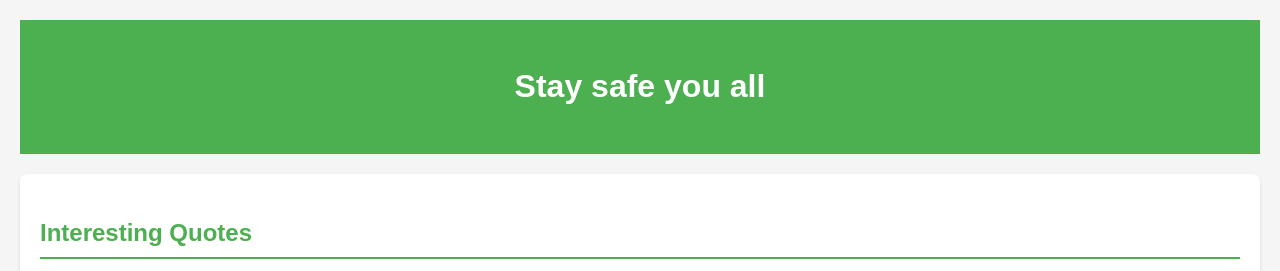
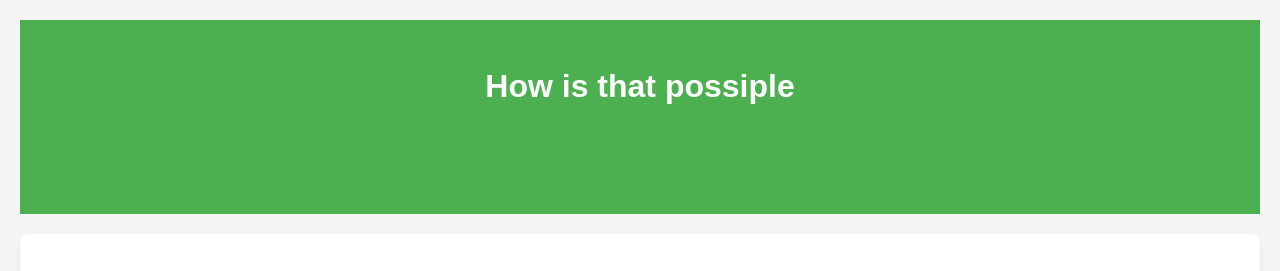
Before and after one commit to ahmed1552/firstone, a plain HTML site: page index.html in a window 1280 px wide. Shown: the top 271 px of the page. Drawn offline with Linux system fonts and the light colour scheme; no server answers.

Commit message:
Update index.html

```diff
--- a/index.html
+++ b/index.html
@@ -68,7 +68,8 @@
 </head>
 <body>
     <header>
-        <h1>Stay safe you all</h1>
+        <h1>How is that possiple</h1>
+        <h2>Stay safe you all</h2>
     </header>
 
     <section>
```
